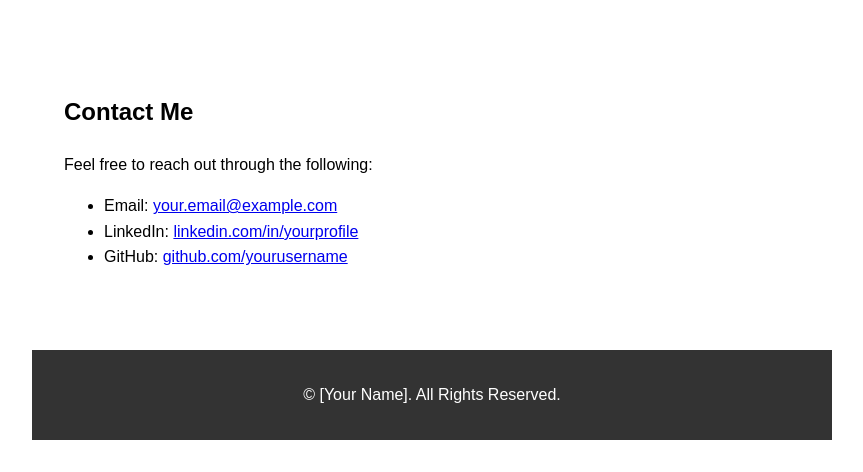
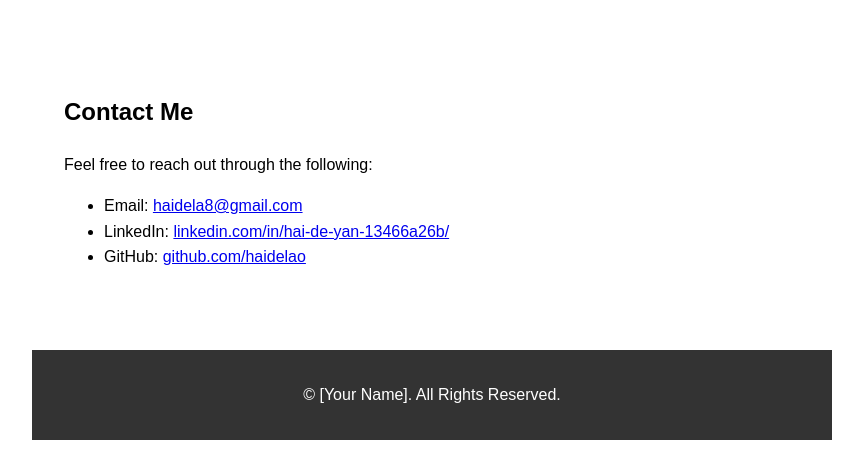
Before and after one commit to f-tes/delete-this-after, a plain HTML site: page index.html in a window 1280 px wide. Shown: the part 1210-1682 px from the top of the page, without its empty margins (208-1071 px from the left). Drawn offline with Linux system fonts and the light colour scheme.

Commit message:
Update index.html

```diff
--- a/index.html
+++ b/index.html
@@ -42,9 +42,9 @@
         <h2>Contact Me</h2>
         <p>Feel free to reach out through the following:</p>
         <ul>
-            <li>Email: <a href="mailto:your.email@example.com">your.email@example.com</a></li>
-            <li>LinkedIn: <a href="https://linkedin.com/in/yourprofile" target="_blank">linkedin.com/in/yourprofile</a></li>
-            <li>GitHub: <a href="https://github.com/yourusername" target="_blank">github.com/yourusername</a></li>
+            <li>Email: <a href="mailto:haidela8@gmail.com">haidela8@gmail.com</a></li>
+            <li>LinkedIn: <a href="https://www.linkedin.com/in/hai-de-yan-13466a26b/" target="_blank">linkedin.com/in/hai-de-yan-13466a26b/</a></li>
+            <li>GitHub: <a href="https://github.com/haidelao" target="_blank">github.com/haidelao</a></li>
         </ul>
     </section>
 
```
